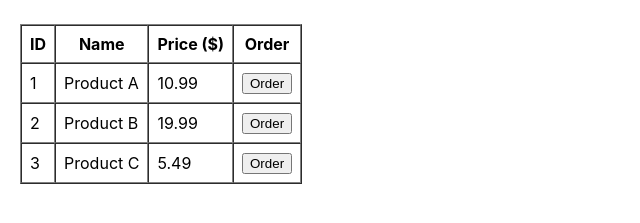
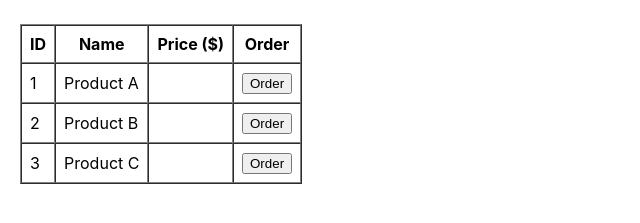
Before and after one commit to yellowAutumn/boot-camp, a React (Create React App) app: page / in a window 1280 px wide. Shown: the part 127-350 px from the top of the page, without its empty margins (0-640 px from the left). Built offline with nearby package versions, Linux system fonts and the light colour scheme; no server answers.

Commit message:
added consoles

```diff
--- a/src/App.js
+++ b/src/App.js
@@ -32,7 +32,7 @@ function App() {
             <tr key={p.id}>
               <td>{p.id}</td>
               <td>{p.name}</td>
-              <td>{p.price}</td>
+              <td>{p.cost}</td>
               <td>
                 <button onClick={() => handleOrder(p.id)}>Order</button>
               </td>
--- a/src/api.js
+++ b/src/api.js
@@ -13,9 +13,11 @@ export async function fetchProducts() {
     const res = await fetch("https://product-api-702586501583.us-central1.run.app/products");
     if (!res.ok) throw new Error("API error");
     const data = await res.json();
+    console.log("Fetched products:", data);
     if (!Array.isArray(data) || data.length === 0) return mockProducts;
     return data;
   } catch (e) {
+    console.error("Error fetching products:", e);
     return mockProducts;
   }
 }
@@ -26,13 +28,14 @@ export async function orderProduct(productId) {
     const res = await fetch("https://order-api-ntppvf6llq-uc.a.run.app/order", {
       method: "POST",
       headers: { "Content-Type": "application/json" },
-      body: JSON.stringify({ productId }),
+      body: JSON.stringify({ product_id: productId }),
     });
     if (!res.ok) throw new Error("API error");
     const data = await res.json();
     if (!data || !data.id) return { id: Math.floor(Math.random() * 10000), productId };
     return data;
   } catch (e) {
+    console.error("Error ordering product:", e);
     return { id: Math.floor(Math.random() * 10000), productId };
   }
 }
```
